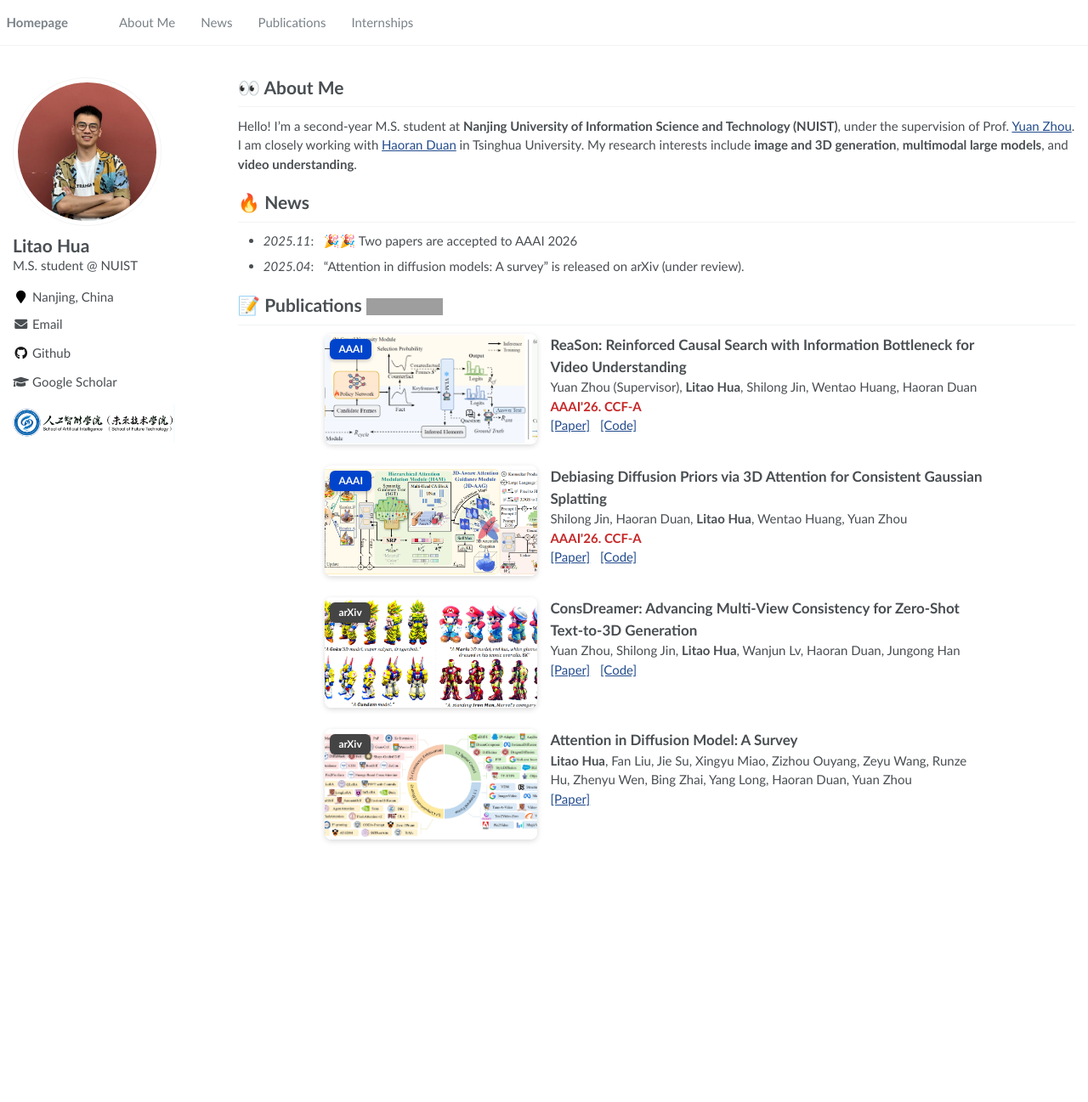
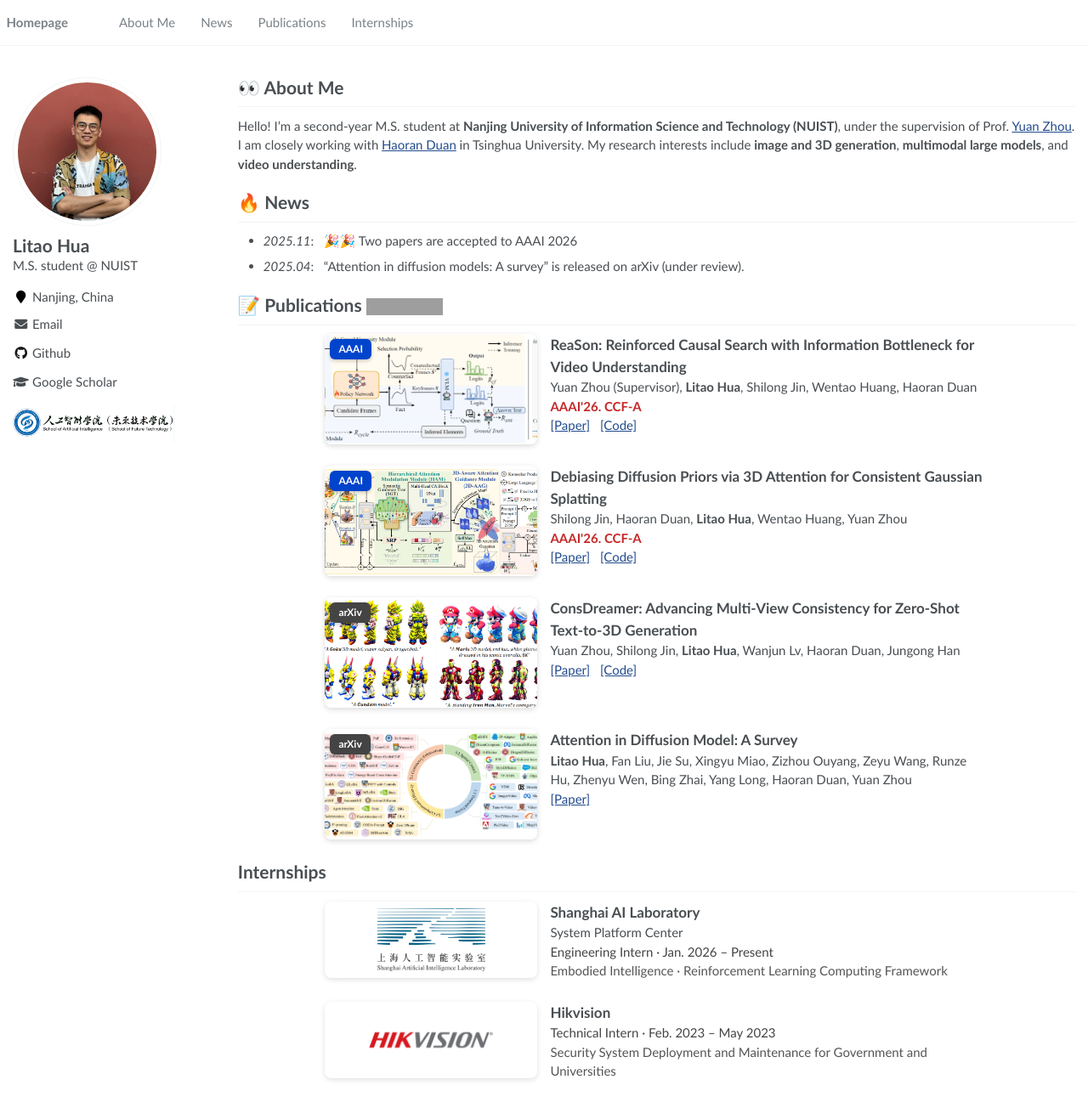
Before and after one commit to robin-hlt/robin-hlt.github.io, a Jekyll site: the page built from _pages/about.md, in a window 1280 px wide and 1297 px high. Shown: the whole window at 85% size. Built offline with Jekyll 4.4.1, drawn with Linux system fonts in a browser that asks for light colours; grey boxes are pictures that could not be loaded.

Commit message:
Update about.md

```diff
--- a/_pages/about.md
+++ b/_pages/about.md
@@ -217,3 +217,66 @@ Hello! I’m a second-year M.S. student at **Nanjing University of Information S
   </div>
 
 </div>
+
+# Internships
+
+<div style="max-width: 780px; margin: 0 auto;">
+
+  <!-- Shanghai AI Lab -->
+  <div class="pub-row" style="display:flex; align-items:flex-start; margin-bottom:25px;">
+
+    <div style="position:relative; margin-right:15px;">
+      <img src="../assets/img/ailab-logo.png"
+           style="
+             height:90px;
+             width:250px;
+             border-radius:8px;
+             object-fit:contain;
+             background:#fff;
+             padding:8px;
+             box-shadow:0 2px 6px rgba(0,0,0,0.12);
+           ">
+    </div>
+
+    <div style="flex:1;">
+      <b style="font-size:17px;">Shanghai AI Laboratory</b><br>
+      System Platform Center <br>
+      <span style="color:#444; font-weight:500;">
+        Engineering Intern · Jan. 2026 – Present
+      </span><br>
+      <span style="color:#555;">
+        Embodied Intelligence · Reinforcement Learning Computing Framework
+      </span>
+    </div>
+
+  </div>
+
+  <!-- Hikvision -->
+  <div class="pub-row" style="display:flex; align-items:flex-start; margin-bottom:25px;">
+
+    <div style="position:relative; margin-right:15px;">
+      <img src="../assets/img/Hikvision-logo.png"
+           style="
+             height:90px;
+             width:250px;
+             border-radius:8px;
+             object-fit:contain;
+             background:#fff;
+             padding:8px;
+             box-shadow:0 2px 6px rgba(0,0,0,0.12);
+           ">
+    </div>
+
+    <div style="flex:1;">
+      <b style="font-size:17px;">Hikvision</b><br>
+      <span style="color:#444; font-weight:500;">
+        Technical Intern · Feb. 2023 – May 2023
+      </span><br>
+      <span style="color:#555;">
+        Security System Deployment and Maintenance for Government and Universities
+      </span>
+    </div>
+
+  </div>
+
+</div>
```
